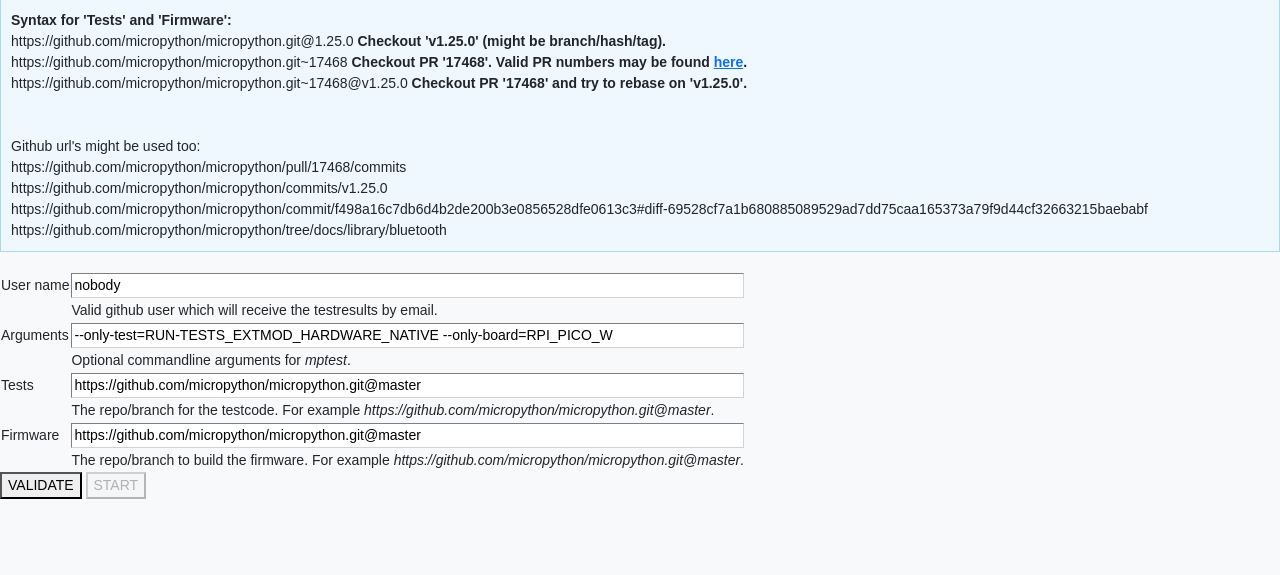
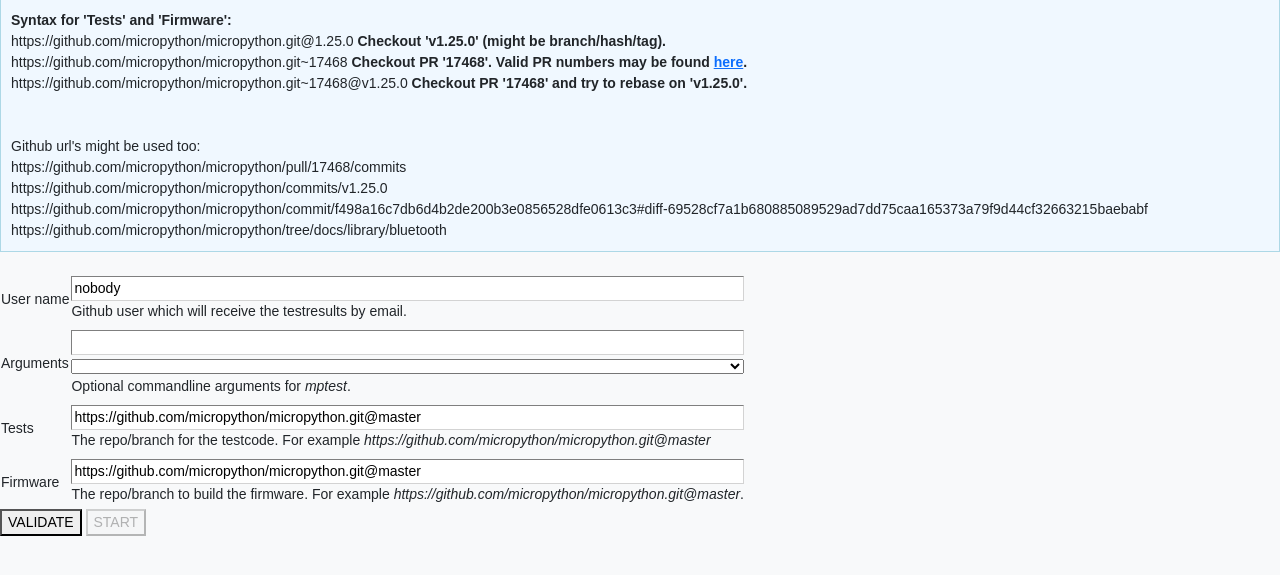
Before and after one commit to octoprobe/testbed_micropython_reports, a FastAPI app: page /jobs/start in a window 1280 px wide. Shown: the part 94-669 px from the top of the page. Run offline with FastAPI, Linux system fonts and the light colour scheme; parts of the project's set-up code (start-up, migrations or seed data) failed here and were passed over.

Commit message:
jobs.html: Combobox with prefilled arguments.

```diff
--- a/app/main.py
+++ b/app/main.py
@@ -160,8 +160,11 @@
     """
     This top route '/' overrides the following '/{path:path}'!
     """
-    if read_github:
+    # if read_github:
+    try:
         gh_list()
+    except Exception as e:
+        print(f"ERROR: {e}")
 
     workflow_reports = render_reports()
     return JINJA2_TEMPLATES.TemplateResponse(
--- a/app/templates/jobs.html
+++ b/app/templates/jobs.html
@@ -10,6 +10,11 @@
     width: 100%;
     border-color: lightgray;
     border-width: 1px;
+  }
+
+  td {
+    padding-top: 4px;
+    padding-bottom: 4px;
   }
 </style>
 
@@ -37,41 +42,42 @@
 </div>
 
 <form method="post" action="/jobs/start">
-  <table>
+  <table style="width: auto;">
     <tbody>
       <tr>
         <td><label for="username">User name</label></td>
-        <td><input type="text" id="username" name="username" value="{{ form_startjob.username }}" required></td>
-      </tr>
-      <tr>
-        <td></td>
-        <td>Valid github user which will receive the testresults by email.</td>
+        <td><input type="text" id="username" name="username" value="{{ form_startjob.username }}" required>
+          <br />
+          Github user which will receive the testresults by email.
+        </td>
       </tr>
       <tr>
         <td><label for="arguments">Arguments</label></td>
-        <td><input type="text" id="arguments" name="arguments" , value="{{ form_startjob.arguments }}">
+        <td>
+          <input type="text" id="arguments" name="arguments" value="{{ form_startjob.arguments }}">
+          <br />
+
+          <select id="combo_arguments" name="combo_arguments" style="font-size: x-small; width: 100%;"
+            onchange="document.getElementById('arguments').value = this.value;">
+            {%- for argument in form_startjob.arguments_prefilled() %}
+            <option value="{{ argument }}">{{ argument }}</option>
+            {% endfor %}
+          </select>
+          <br />
+          Optional commandline arguments for <i>mptest</i>.
         </td>
       </tr>
       <tr>
-        <td></td>
-        <td>Optional commandline arguments for <i>mptest</i>.</td>
-      </tr>
-      <tr>
         <td><label for="repo_tests">Tests</label></td>
-        <td><input type="text" id="repo_tests" name="repo_tests" required, value="{{ form_startjob.repo_tests }}"></td>
-      </tr>
-      <tr>
-        <td></td>
-        <td>The repo/branch for the testcode. For example <i>https://github.com/micropython/micropython.git@master</i>.
+        <td><input type="text" id="repo_tests" name="repo_tests" required, value="{{ form_startjob.repo_tests }}"><br />
+          The repo/branch for the testcode. For example <i>https://github.com/micropython/micropython.git@master
         </td>
       </tr>
       <tr>
         <td><label for="repo_firmware">Firmware</label></td>
-        <td><input type="text" id="repo_firmware" name="repo_firmware" value="{{ form_startjob.repo_firmware }}"></td>
-      </tr>
-      <tr>
-        <td></td>
-        <td>The repo/branch to build the firmware. For example
+        <td><input type="text" id="repo_firmware" name="repo_firmware" value="{{ form_startjob.repo_firmware }}">
+          <br />
+          The repo/branch to build the firmware. For example
           <i>https://github.com/micropython/micropython.git@master</i>.
         </td>
       </tr>
@@ -83,8 +89,7 @@
       onclick="this.innerHTML='VALIDATE ⏳'; this.style.cursor='wait';">
       VALIDATE
     </button>
-    <button type="submit" name="action" value="start"
-      {{ form_rc.button_start_disabled }}
+    <button type="submit" name="action" value="start" {{ form_rc.button_start_disabled }}
       onclick="this.innerHTML='START ⏳'; this.style.cursor='wait';">
       START
     </button>
--- a/app/templates/reports.html
+++ b/app/templates/reports.html
@@ -6,7 +6,9 @@
 
 {% block content %}
 <h1>Reports
+    <!--
     <a href="/?read_github=1"><img src="/static/bootstrap_arrow-clockwise.svg" title="update github actions" /></a>
+    -->
 </h1>
 <table>
     <thead>
--- a/app/util_github.py
+++ b/app/util_github.py
@@ -114,11 +114,18 @@
 class FormStartJob(BaseModel):
     action: str = ""
     username: str = USER_NOBODY
-    arguments: str | None = (
-        "--only-test=RUN-TESTS_EXTMOD_HARDWARE_NATIVE --only-board=RPI_PICO_W"
-    )
+    arguments: str | None = ""
     repo_tests: str | None = "https://github.com/micropython/micropython.git@master"
     repo_firmware: str | None = "https://github.com/micropython/micropython.git@master"
+
+    @staticmethod
+    def arguments_prefilled() -> list[str]:
+        return [
+            "",
+            "--only-test=RUN-NATMODTESTS",
+            "--only-test=RUN-TESTS_EXTMOD_HARDWARE_NATIVE --only-board=RPI_PICO_W",
+            "--only-test='RUN-TESTS_STANDARD:run-tests.py --test-dirs=micropython' --only-board=RPI_PICO2-RISCV",
+        ]
 
 
 class ReturncodeStartJob(BaseModel):
--- a/app/util_validate.py
+++ b/app/util_validate.py
@@ -29,7 +29,7 @@
 def validate_repos(form_startjob: FormStartJob) -> ReturncodeStartJob:
     if form_startjob.username == USER_NOBODY:
         form_rc = ReturncodeStartJob(
-            msg_ok="Failed: Please add valid user",
+            msg_error="Failed: Please add valid user",
         )
         return form_rc
 
```
